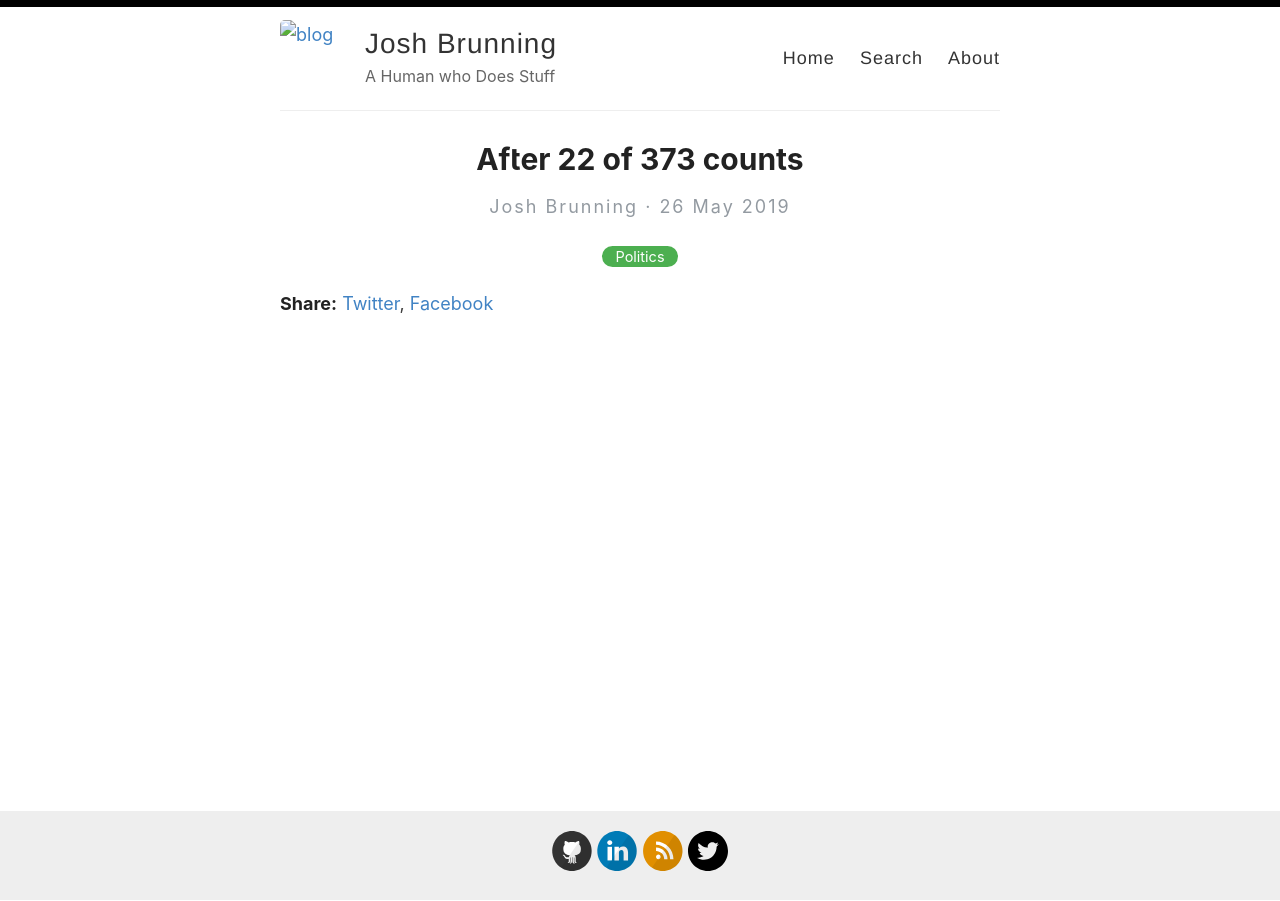
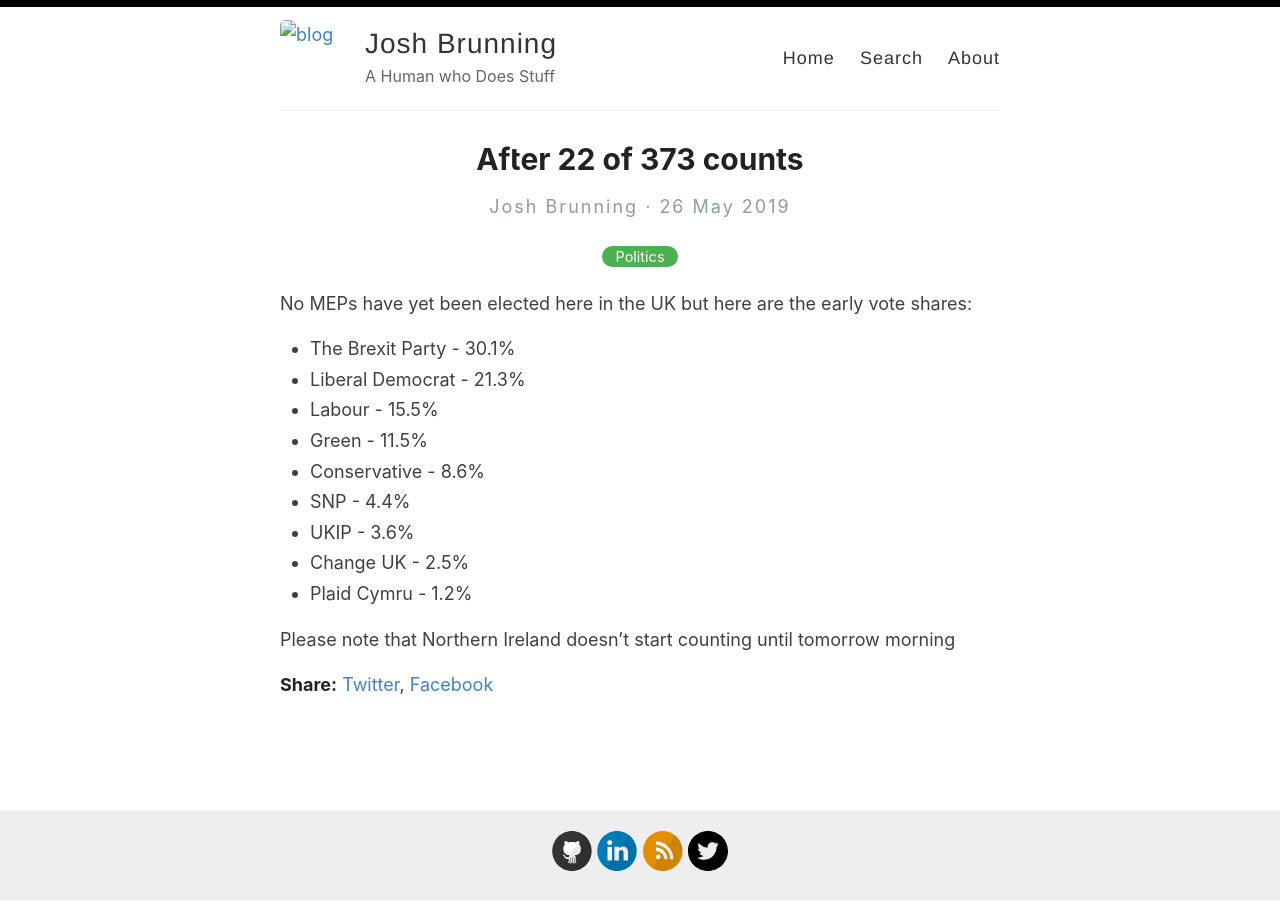
Before and after one commit to josh-justjosh/blog, a Jekyll site: the page built from _posts/2019/05/European Elections/2019-05-26-After 22 of 373 counts.md, in a window 1280 px wide. Built offline with Jekyll 4.4.1, drawn with Linux system fonts in a browser that asks for light colours.

Commit message:
Update 2019-05-26-After 22 of 373 counts.md

```diff
--- a/_posts/2019/05/European Elections/2019-05-26-After 22 of 373 counts.md
+++ b/_posts/2019/05/European Elections/2019-05-26-After 22 of 373 counts.md
@@ -4,3 +4,17 @@
 date: 2019-05-26 21:28 +0100
 categories: Politics
 ---
+
+No MEPs have yet been elected here in the UK but here are the early vote shares:
+
+*   The Brexit Party - 30.1%
+*   Liberal Democrat - 21.3%
+*   Labour - 15.5%
+*   Green - 11.5%
+*   Conservative - 8.6%
+*   SNP - 4.4%
+*   UKIP - 3.6%
+*   Change UK - 2.5%
+*   Plaid Cymru - 1.2%
+
+Please note that Northern Ireland doesn't start counting until tomorrow morning
```
